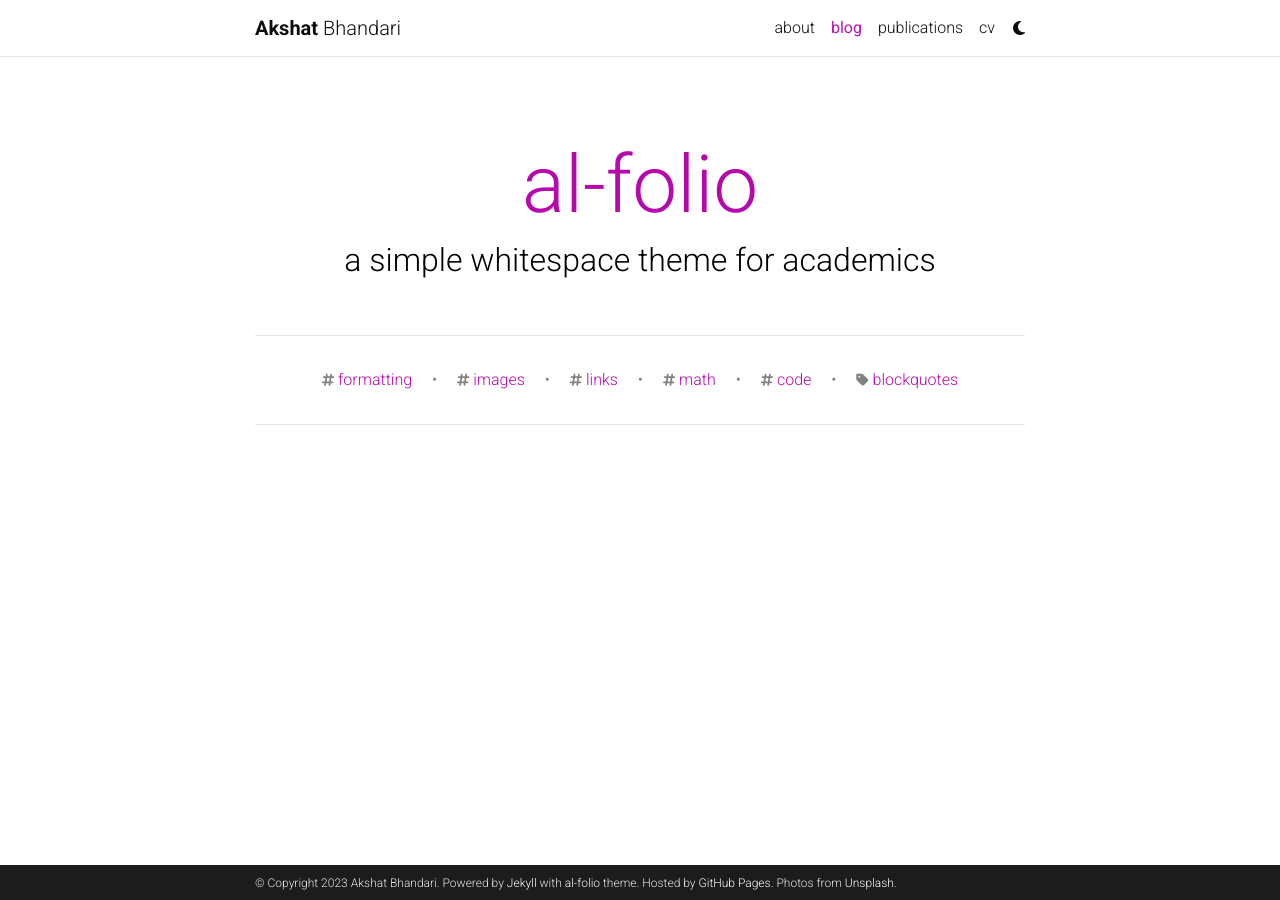
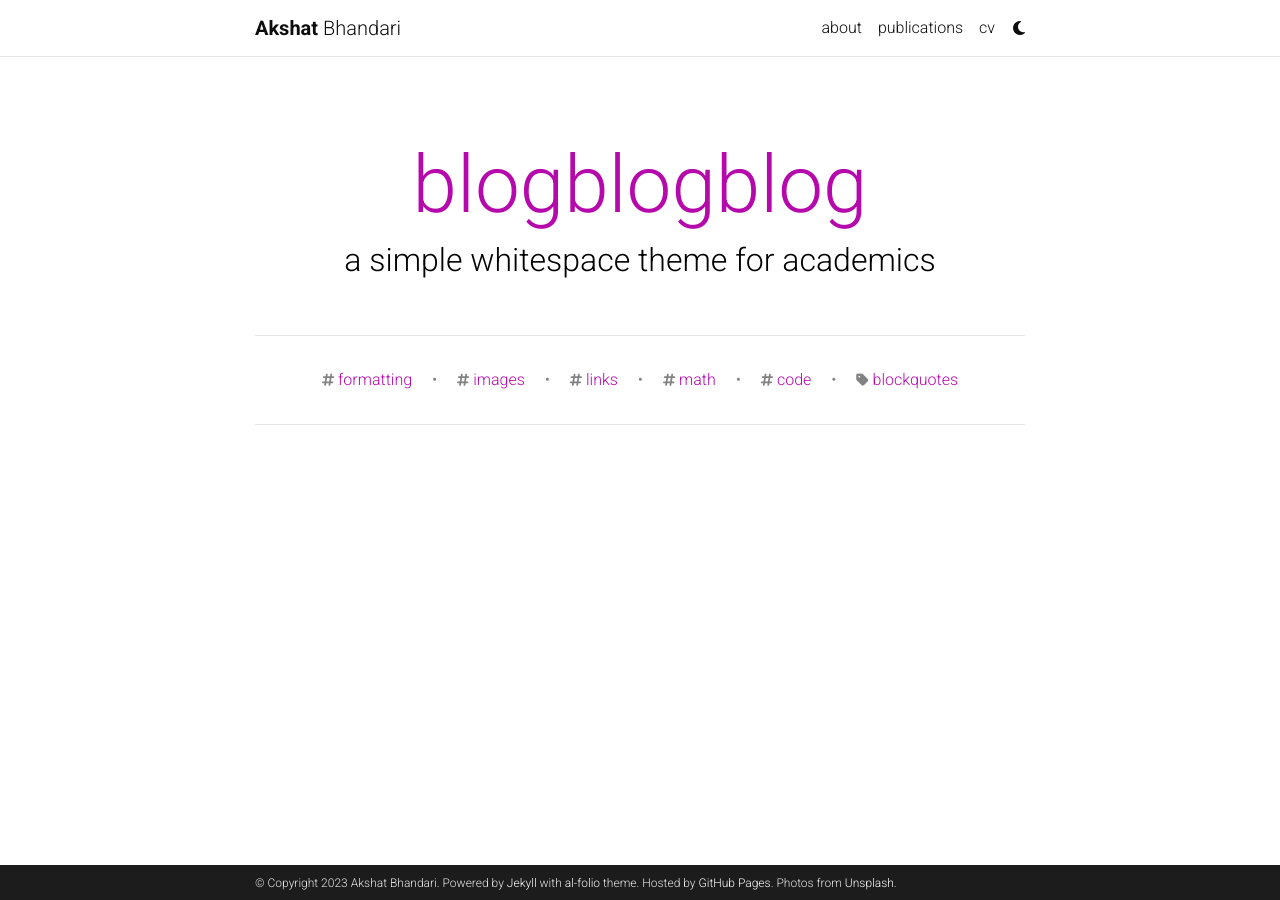
Before and after one commit to akshatbhandari15/akshatbhandari15.github.io, a Jekyll site: the page built from blog/index.html, in a window 1280 px wide. Built offline with Jekyll 4.4.1, drawn with Linux system fonts in a browser that asks for light colours; the list of posts is cut into pages by our own code; comment, search, counter and statistics services are not loaded; a style sheet for code colours, icons or effects is not loaded.

Commit message:
Update _config.yml

```diff
--- a/_config.yml
+++ b/_config.yml
@@ -8,7 +8,7 @@
 last_name: Bhandari
 email: akshatbhandari15@gmail.com
 description: > # the ">" symbol means to ignore newlines until "footer_text:"
-  A simple, whitespace theme for academics. Based on [*folio](https://github.com/bogoli/-folio) design.
+  Akshat Bhandari's personal homepage
 footer_text: >
   Powered by <a href="https://jekyllrb.com/" target="_blank">Jekyll</a> with <a href="https://github.com/alshedivat/al-folio">al-folio</a> theme.
   Hosted by <a href="https://pages.github.com/" target="_blank">GitHub Pages</a>.
@@ -120,8 +120,8 @@
 # Blog
 # -----------------------------------------------------------------------------
 
-blog_name: al-folio # blog_name will be displayed in your blog page
-blog_nav_title: blog # your blog must have a title for it to be displayed in the nav bar
+blog_name: blogblogblog # blog_name will be displayed in your blog page
+blog_nav_title:  # your blog must have a title for it to be displayed in the nav bar
 blog_description: a simple whitespace theme for academics
 permalink: /blog/:year/:title/
 
@@ -130,7 +130,7 @@
   enabled: true
 
 related_blog_posts:
-  enabled: true
+  enabled: false
   max_related: 5
 
 # Giscus comments (RECOMMENDED)
```
